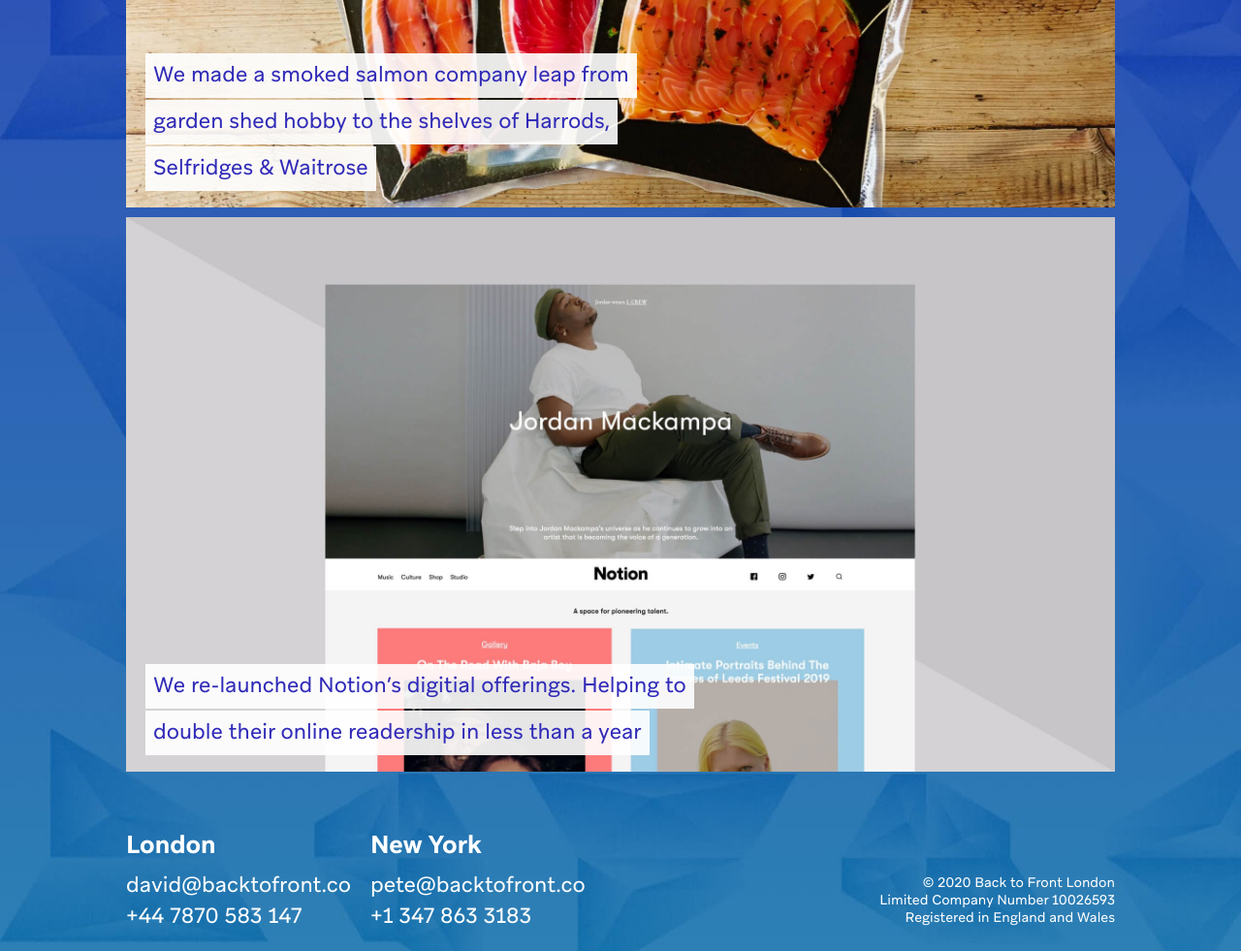
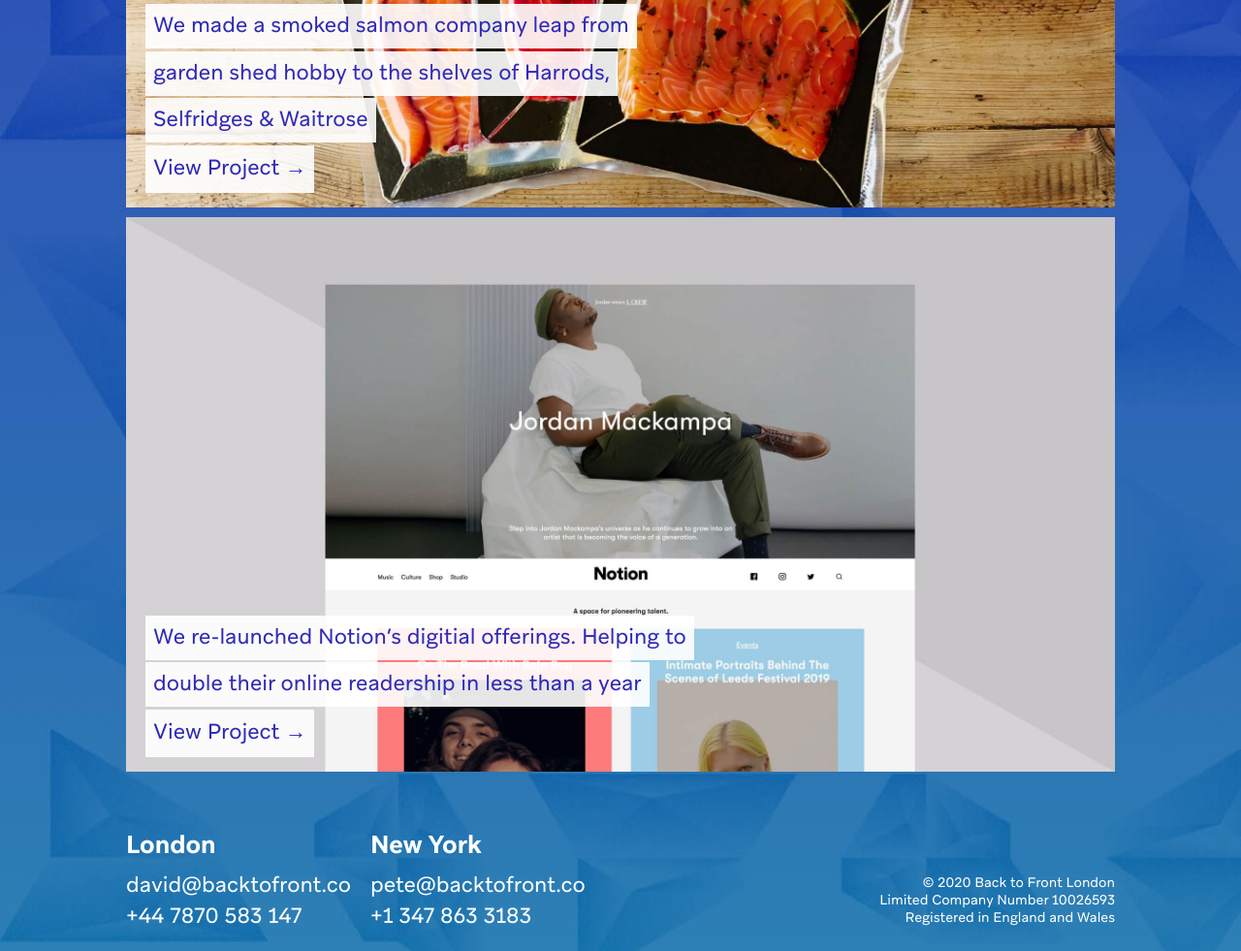
Before and after one commit to Curious-Ways/backtofront2020, a Gatsby site: page / in a window 1280 px wide. Shown: the part 1655-2636 px from the top of the page at 97% size. Built offline with nearby package versions, Linux system fonts and the light colour scheme; Gatsby itself is replaced by a stand-in of ours.

Commit message:
add view project text to card wide

```diff
--- a/src/components/CardWide.js
+++ b/src/components/CardWide.js
@@ -14,6 +14,9 @@
   }
 `
 const CardTextWrap = styled.div`
+  @media screen and (max-width: 899px) {
+    padding: 30px 0;
+  }
 
   @media screen and (min-width: 900px) {
     position: absolute;
@@ -23,9 +26,10 @@
   }
 `
 const CardText = styled.p`
+  margin-bottom: 0;
+
   @media screen and (max-width: 899px) {
     font-size: 18px;
-    padding: 30px 0;
     line-height: 1.5;
   }
 
@@ -50,6 +54,13 @@
     margin-right: calc(50% - 50vw);
   }
 `
+const ViewProject = styled(CardText) `
+  @media screen and (min-width: 900px) {
+    padding: 0px 8px;
+    margin-top: 2px;
+    display: inline-block;
+  }
+`
 
 const CardWide = props => (
 
@@ -59,7 +70,8 @@
         {props.children}
       </ImageWrap>
       <CardTextWrap>
-        <CardText>{props.text}</CardText>
+        <CardText>{props.text}</CardText><br />
+        <ViewProject>View Project &rarr;</ViewProject>
       </CardTextWrap>
     </Link>
   </CardWrapper>
```
